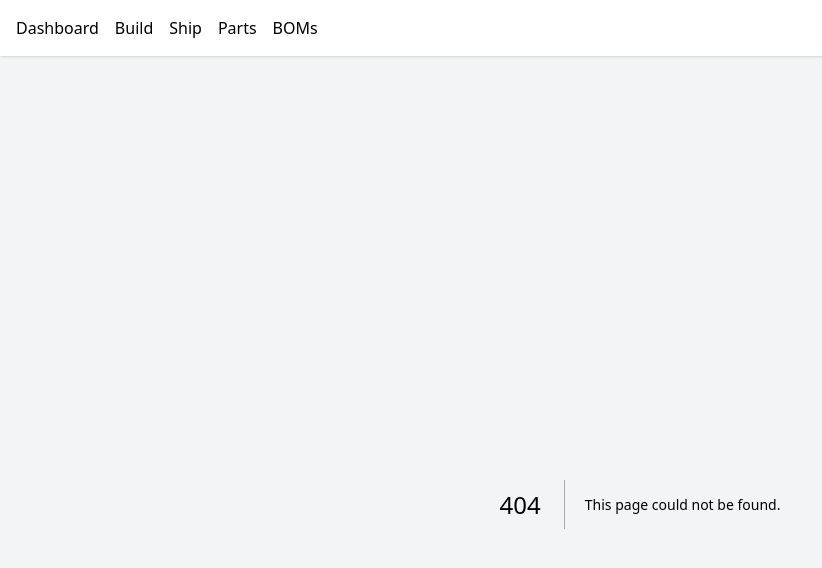
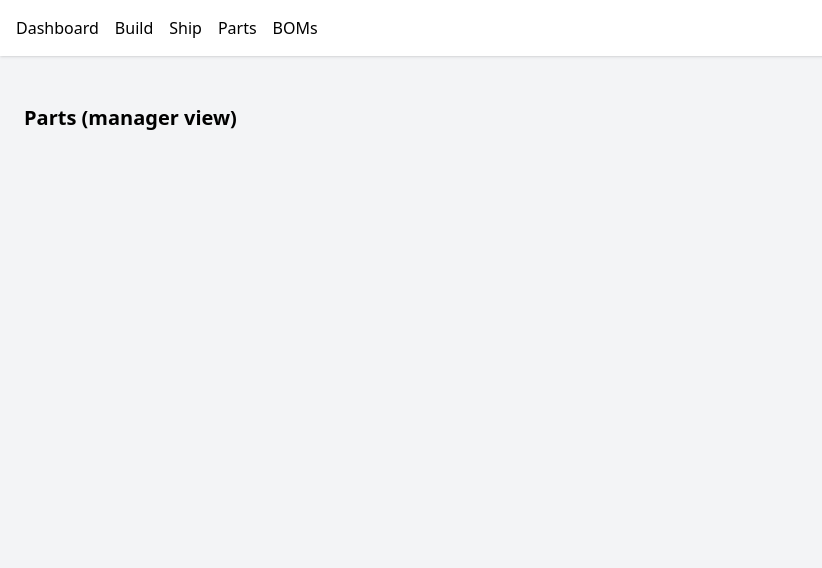
Before and after one commit to carnzen1/inventory-app, a Next.js app: page /parts in a window 1280 px wide. Before the commit this address had no page. Shown: the top 568 px of the page, without its empty margins (0-822 px from the left). Built offline with nearby package versions, Linux system fonts and the light colour scheme.

Commit message:
Create page.tsx

```diff
--- /dev/null
+++ b/app/parts/page.tsx
@@ -0,0 +1,3 @@
+export default function PartsPage() {
+  return <h1 className="text-xl font-bold">Parts (manager view)</h1>;
+}
```
